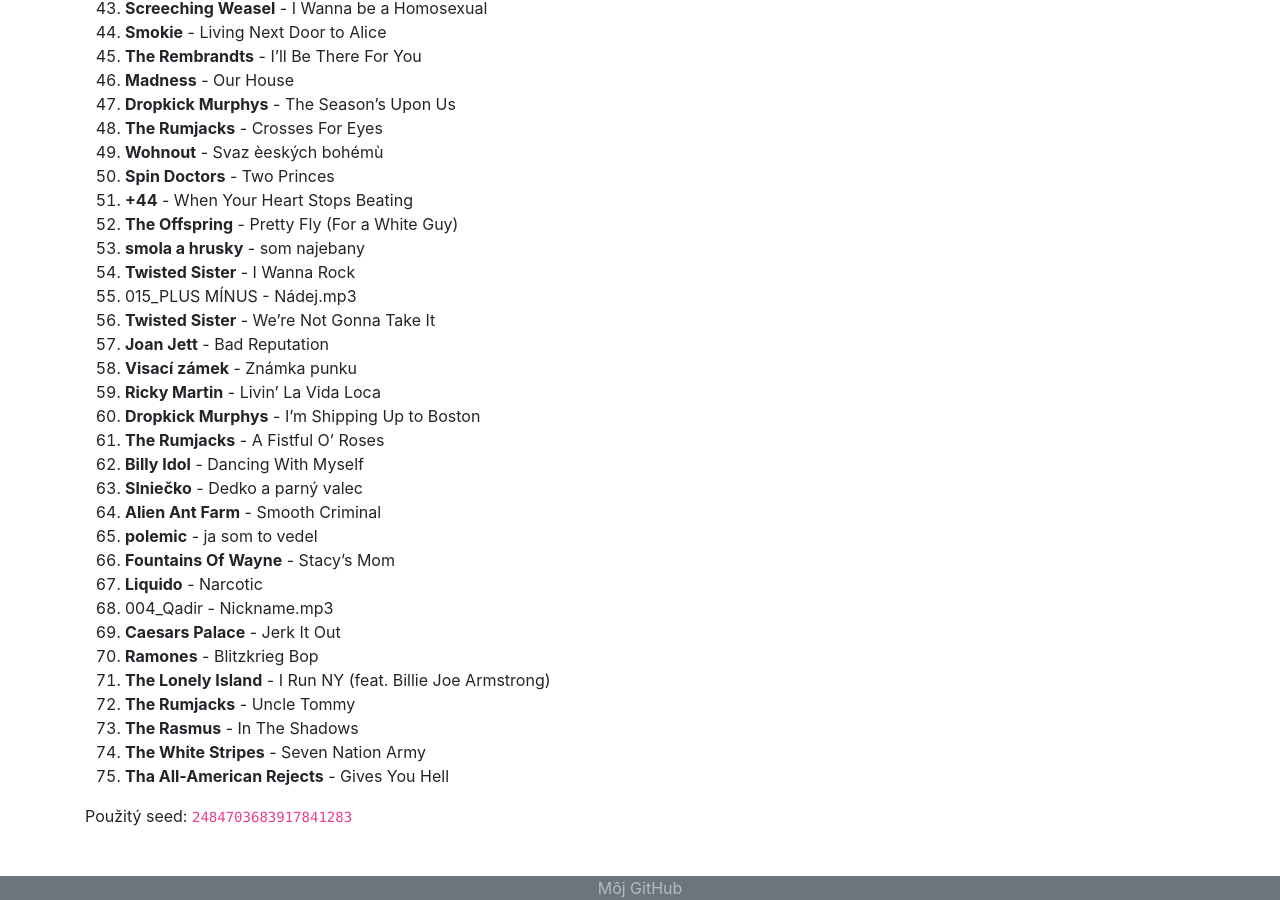
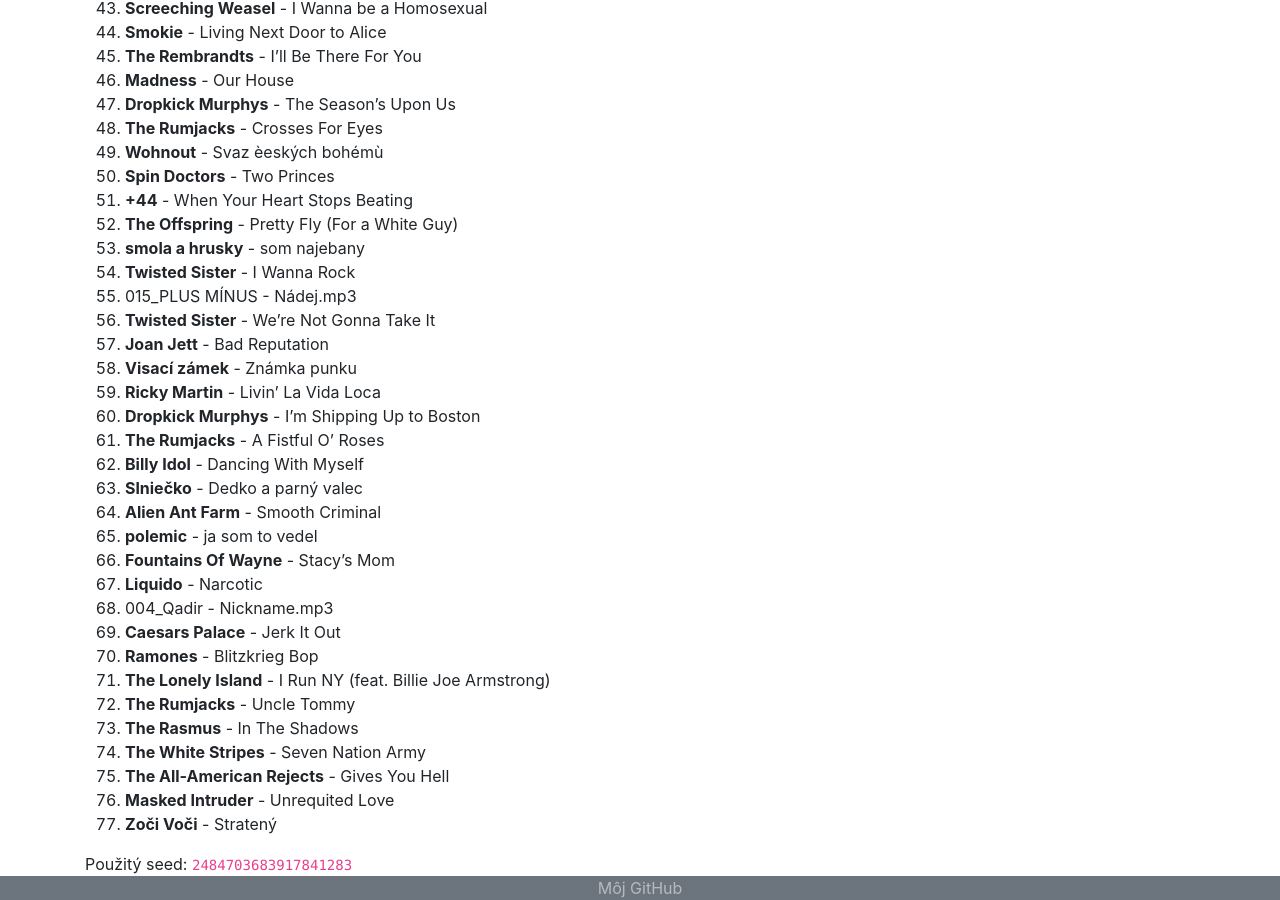
Before and after one commit to MatusPilnan/MatusPilnan.github.io, a Jekyll site: the page built from barjake_redkovky.md, in a window 1280 px wide and 900 px high, scrolled down 1228 px. Built offline with Jekyll 4.4.1, drawn with Linux system fonts in a browser that asks for light colours.

Commit message:
Update barjake_redkovky.md

````diff
--- a/barjake_redkovky.md
+++ b/barjake_redkovky.md
@@ -82,6 +82,8 @@
 72. **The Rumjacks** - Uncle Tommy
 73. **The Rasmus** - In The Shadows
 74. **The White Stripes** - Seven Nation Army
-75. **Tha All-American Rejects** - Gives You Hell
+75. **The All-American Rejects** - Gives You Hell
+76. **Masked Intruder** - Unrequited Love
+77. **Zoči Voči** - Stratený
 
 Použitý seed: ```2484703683917841283```
````
